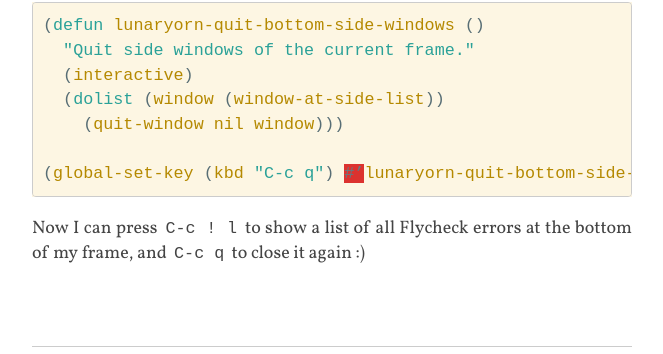
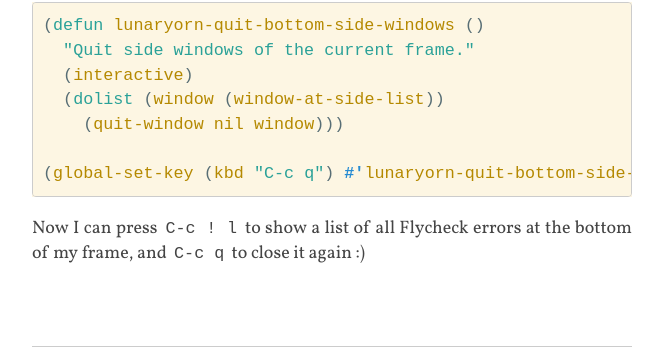
Before and after one commit to flooose/lunaryorn.github.io, a Jekyll site: the page built from _posts/2015-04-29-the-power-of-display-buffer-alist.md, in a window 1280 px wide. Shown: the part 1564-1918 px from the top of the page, without its empty margins (308-971 px from the left). Built offline with Jekyll 4.4.1, drawn with Linux system fonts in a browser that asks for light colours; some web fonts are replaced; Markdown is read by kramdown in place of the engine named in the settings; comment, search, counter and statistics services are not loaded.

Commit message:
Fix syntax error in code sample

````diff
--- a/_posts/2015-04-29-the-power-of-display-buffer-alist.md
+++ b/_posts/2015-04-29-the-power-of-display-buffer-alist.md
@@ -69,7 +69,7 @@ I like to combine this feature with this little command:
   (dolist (window (window-at-side-list))
     (quit-window nil window)))
 
-(global-set-key (kbd "C-c q") #’lunaryorn-quit-bottom-side-windows)
+(global-set-key (kbd "C-c q") #'lunaryorn-quit-bottom-side-windows)
 ```
 
 Now I can press `C-c ! l` to show a list of all Flycheck errors at the bottom of
````
